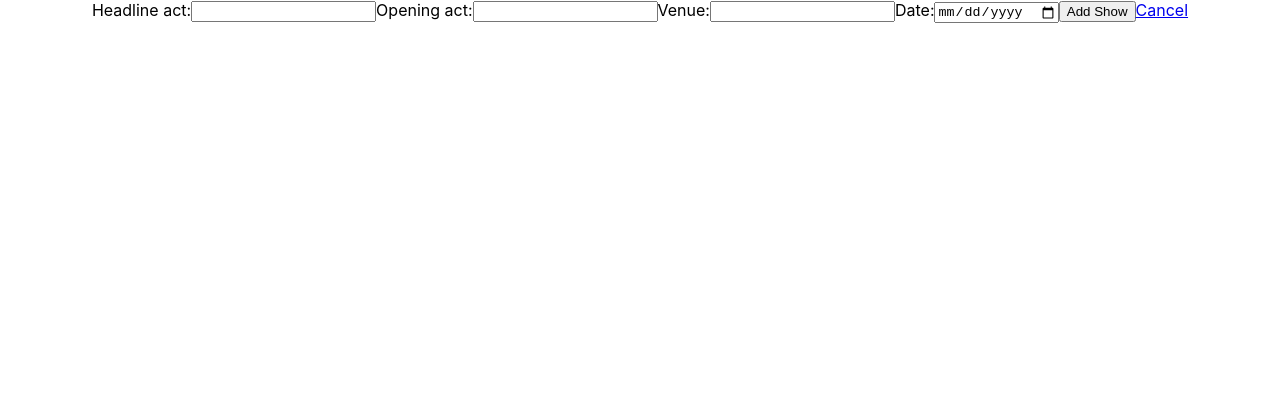
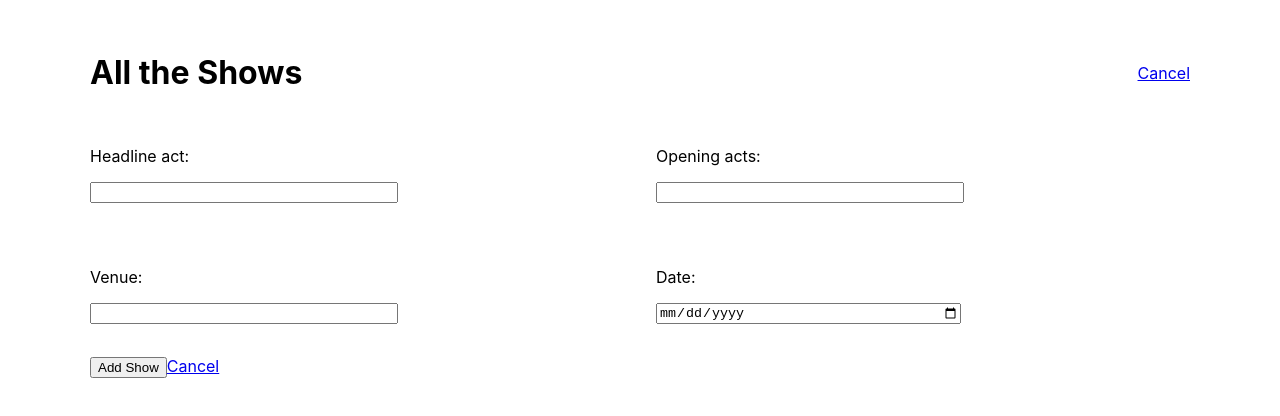
Before and after one commit to yourpalkat/all-the-shows, a React (Create React App) app: page /add in a window 1280 px wide. Shown: the top 416 px of the page. Built offline with nearby package versions, Linux system fonts and the light colour scheme.

Commit message:
Tidying and basic layout components

```diff
--- a/package.json
+++ b/package.json
@@ -19,7 +19,8 @@
     "react-dom": "^16.13.1",
     "react-router-dom": "^5.2.0",
     "react-scripts": "3.4.1",
-    "shortid": "^2.2.15"
+    "shortid": "^2.2.15",
+    "styled-components": "^5.1.1"
   },
   "scripts": {
     "start": "react-scripts start",
--- a/src/components/AddShow.js
+++ b/src/components/AddShow.js
@@ -2,6 +2,8 @@ import React, { useState } from 'react';
 import { gql } from 'apollo-boost';
 import { useMutation } from '@apollo/react-hooks';
 import { Redirect, NavLink } from 'react-router-dom';
+import styled from 'styled-components';
+import Layout from './Layout';
 
 const ADD_SHOW = gql`
   mutation AddShow(
@@ -26,6 +28,23 @@ const ADD_SHOW = gql`
   }
 `;
 
+const GridContainer = styled.div`
+  display: grid;
+  grid-template-columns: 1fr 1fr;
+  grid-gap: 2rem;
+`;
+
+const Label = styled.label`
+  display: block;
+  margin-bottom: 1rem;
+`;
+
+const Input = styled.input`
+  display: block;
+  margin-bottom: 2rem;
+  width: 100%;
+  max-width: 300px;
+`;
 
 const AddShow = () => {
   const [addShow, { loading: mutationLoading, error: mutationError }] = useMutation(ADD_SHOW);
@@ -48,23 +67,57 @@ const AddShow = () => {
   };
 
   return (
-    <div className="wrapper">
+    <Layout addShowPage>
       {redirect && <Redirect to="/" />}
       <form onSubmit={e => handleFormSubmit(e)}>
-        <label htmlFor="performer">Headline act:</label>
-        <input type="text" id="performer" name="performer" value={performer} onChange={e => setPerformer(e.target.value)} />
-        <label htmlFor="openers">Opening act:</label>
-        <input type="text" id="openers" name="openers" value={openers} onChange={e => setOpeners(e.target.value)} />
-        <label htmlFor="venue">Venue:</label>
-        <input type="text" id="venue" name="venue" value={venue} onChange={e => setVenue(e.target.value)} />
-        <label htmlFor="date">Date:</label>
-        <input type="date" id="date" name="date" pattern="\d{4}-\d{2}-\d{2}" value={date} onChange={e => setDate(e.target.value)}/>
+        <GridContainer>
+          <div>
+            <Label htmlFor="performer">Headline act:</Label>
+            <Input
+              type="text"
+              id="performer"
+              name="performer"
+              required
+              value={performer}
+              onChange={e => setPerformer(e.target.value)} />
+          </div>
+          <div>
+            <Label htmlFor="openers">Opening acts:</Label>
+            <Input
+              type="text"
+              id="openers"
+              name="openers"
+              value={openers}
+              onChange={e => setOpeners(e.target.value)} />
+          </div>
+          <div>
+            <Label htmlFor="venue">Venue:</Label>
+            <Input
+              type="text"
+              id="venue"
+              name="venue"
+              required
+              value={venue}
+              onChange={e => setVenue(e.target.value)} />
+          </div>
+          <div>
+            <Label htmlFor="date">Date:</Label>
+            <Input
+              type="date"
+              id="date"
+              name="date"
+              pattern="\d{4}-\d{2}-\d{2}"
+              required
+              value={date}
+              onChange={e => setDate(e.target.value)}/>
+          </div>
+        </GridContainer>
         <button type='submit'>Add Show</button>
         <NavLink to="/">Cancel</NavLink>
         {mutationLoading && <p>Loading...</p>}
         {mutationError && <p>Error! Please try again.</p>}
       </form>
-    </div>
+    </Layout>
   );
 }
 
--- a/src/components/AllShows.js
+++ b/src/components/AllShows.js
@@ -1,7 +1,8 @@
 import React from 'react';
 import { useQuery } from '@apollo/react-hooks';
 import { gql } from 'apollo-boost';
-import { NavLink } from 'react-router-dom';
+import styled from 'styled-components';
+import Layout from './Layout';
 
 const ALL_SHOWS = gql`
   {
@@ -17,16 +18,21 @@ const ALL_SHOWS = gql`
 
 const options = { weekday: 'long', year: 'numeric', month: 'long', day: 'numeric' };
 
+const GridContainer = styled.div`
+  display: grid;
+  grid-template-columns: repeat(auto-fill, minmax(300px, 1fr));
+  gap: 2rem;
+`;
+
 function AllShows() {
   const { loading, error, data } = useQuery(ALL_SHOWS);
   if (loading) return <p>Loading...</p>;
   if (error) return <p>Error!</p>;
 
   return (
-    <div className="wrapper">
-      <h1>Testing Apollo Client</h1>
-      {
-        data.allShows.map((show) => (
+    <Layout>
+      <GridContainer>
+        { data.allShows.map((show) => (
           <div key={show.id}>
             <h2>
               {show.performer}
@@ -35,10 +41,9 @@ function AllShows() {
             <p>{show.venue}</p>
             <p>{new Date(show.date).toLocaleDateString('en-UK', options)}</p>
           </div>
-        ))
-      }
-      <NavLink to="/add">Add a show</NavLink>
-    </div>
+        )) }
+      </GridContainer>
+    </Layout>
   );
 
 }
--- /dev/null
+++ b/src/components/Header.js
@@ -0,0 +1,26 @@
+import React from 'react';
+import { NavLink } from 'react-router-dom';
+
+import styled from 'styled-components';
+
+const PageHeader = styled.header`
+  display: flex;
+  justify-content: space-between;
+  padding: 2rem 0;
+  align-items: center;
+`;
+
+const Header = ({ addShowPage }) => {
+  return (
+    <PageHeader>
+      <h1>All the Shows</h1>
+      { addShowPage ? (
+        <NavLink to="/">Cancel</NavLink>
+      ) : (
+        <NavLink to="/add">Add a show</NavLink>
+      )}
+    </PageHeader>
+  );
+}
+
+export default Header;
--- /dev/null
+++ b/src/components/Layout.js
@@ -0,0 +1,20 @@
+import React from 'react';
+import styled from 'styled-components';
+import Header from './Header';
+
+const Wrapper = styled.div`
+  width: 90%;
+  max-width: 1100px;
+  margin: 0 auto;
+`;
+
+const Layout = ({ children, addShowPage }) => {
+  return (
+    <Wrapper>
+      <Header addShowPage={addShowPage} />
+      {children}
+    </Wrapper>
+  );
+}
+
+export default Layout;
--- a/src/index.css
+++ b/src/index.css
@@ -6,15 +6,3 @@ body {
   -webkit-font-smoothing: antialiased;
   -moz-osx-font-smoothing: grayscale;
 }
-
-code {
-  font-family: source-code-pro, Menlo, Monaco, Consolas, 'Courier New',
-    monospace;
-}
-
-.wrapper {
-  width: 90%;
-  max-width: 1200px;
-  margin: 0 auto;
-  text-align: center;
-}
```
Also changed, not shown: 1 other file (tests, documents, lock files or other folders).
